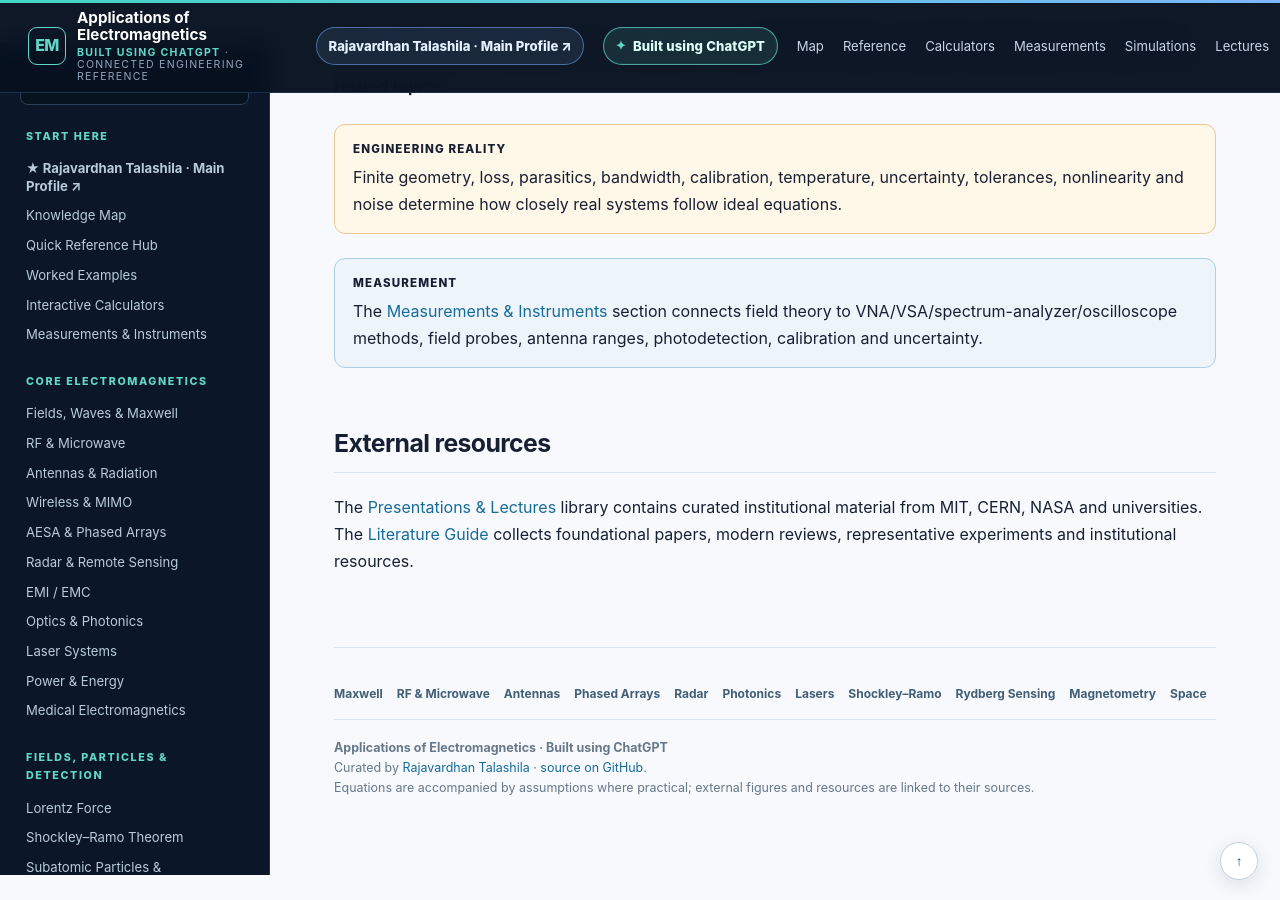
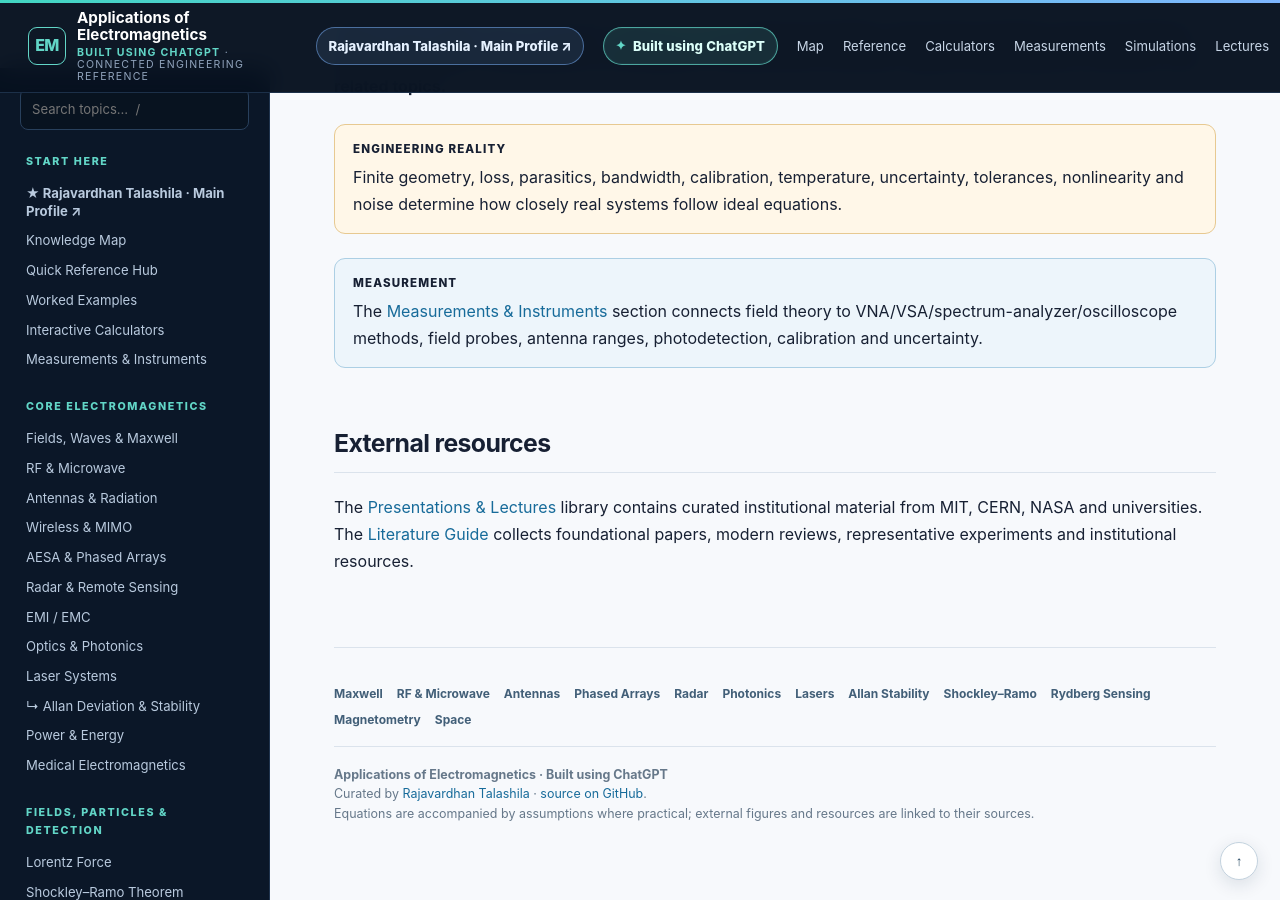
Before and after one commit to RajavardhanT/Electromagnetics_Applications, a Jekyll site: the page built from index.md, in a window 1280 px wide and 900 px high, scrolled down 4921 px. Built offline with Jekyll 4.4.1, drawn with Linux system fonts in a browser that asks for light colours.

Commit message:
Add Allan deviation navigation

```diff
--- a/_layouts/default.html
+++ b/_layouts/default.html
@@ -81,6 +81,7 @@
       <a href="{{ '/emc/' | relative_url }}">EMI / EMC</a>
       <a href="{{ '/optics-photonics/' | relative_url }}">Optics & Photonics</a>
       <a href="{{ '/laser-systems/' | relative_url }}">Laser Systems</a>
+      <a href="{{ '/laser-systems/allan-deviation.html' | relative_url }}">↳ Allan Deviation & Stability</a>
       <a href="{{ '/power-energy/' | relative_url }}">Power & Energy</a>
       <a href="{{ '/medical/' | relative_url }}">Medical Electromagnetics</a>
 
@@ -131,6 +132,7 @@
           <a href="{{ '/radar/' | relative_url }}">Radar</a>
           <a href="{{ '/optics-photonics/' | relative_url }}">Photonics</a>
           <a href="{{ '/laser-systems/' | relative_url }}">Lasers</a>
+          <a href="{{ '/laser-systems/allan-deviation.html' | relative_url }}">Allan Stability</a>
           <a href="{{ '/shockley-ramo/' | relative_url }}">Shockley–Ramo</a>
           <a href="{{ '/rydberg-semiclassical-effects/' | relative_url }}">Rydberg Sensing</a>
           <a href="{{ '/ground-state-magnetometry/' | relative_url }}">Magnetometry</a>
```
